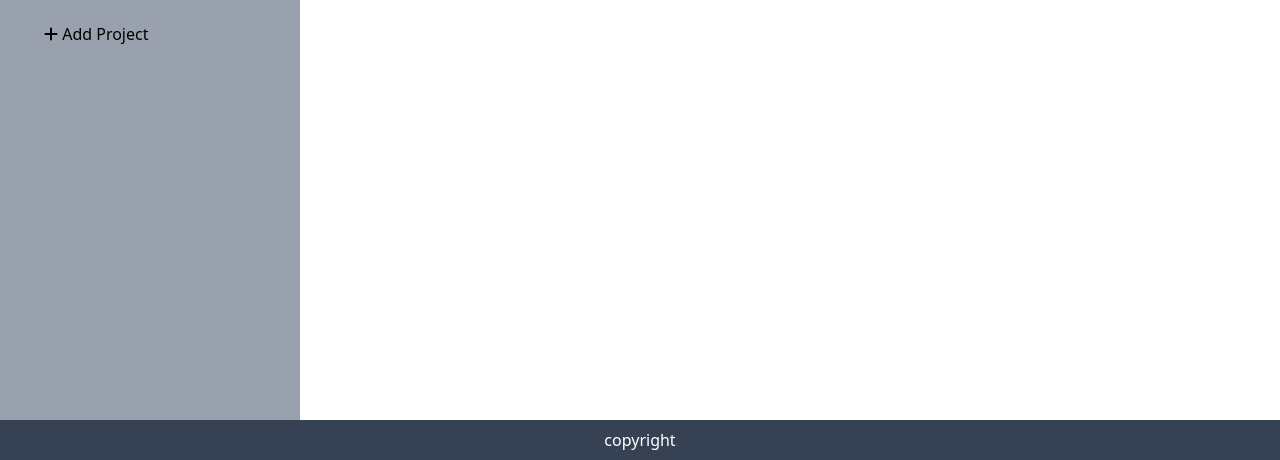
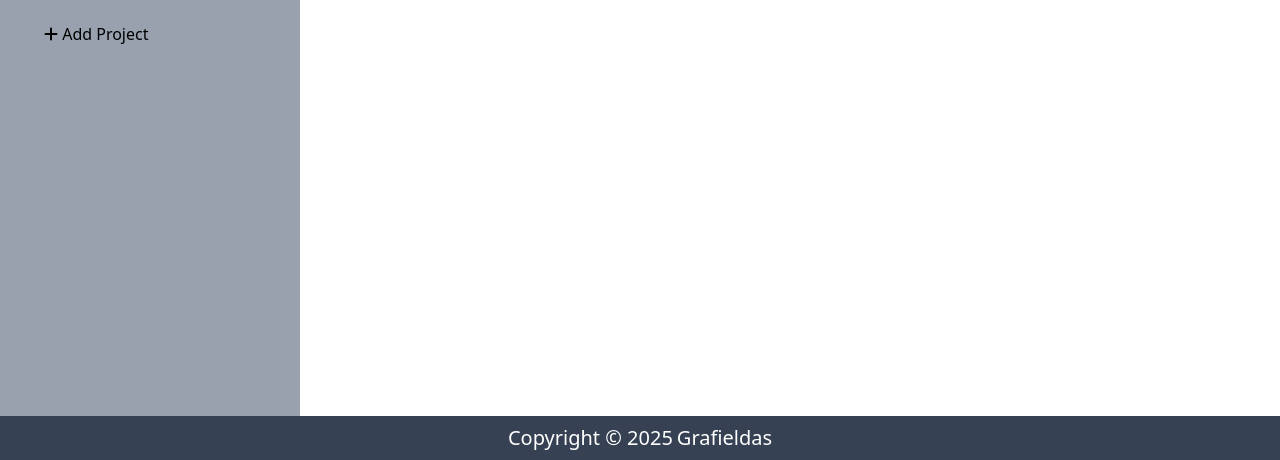
Before and after one commit to Garfieldas/todo-app, a website: page index.html in a window 1280 px wide. Shown: the part 340-800 px from the top of the page. Drawn offline with nearby package versions, Linux system fonts and the light colour scheme.

Commit message:
Added copyright mark to footer and link to github repository

```diff
--- a/index.html
+++ b/index.html
@@ -29,7 +29,15 @@
       <main class="col-span-2 flex justify-center">
         <h1>Inbox</h1>
       </main>
-      <footer class="col-span-3 flex justify-center bg-gray-700 p-2 text-white">copyright</footer>
+      <footer class="col-span-3 flex justify-center gap-1 bg-gray-700 p-2 text-white text-xl">
+        <p>
+        Copyright &#169;
+        <script>
+          document.write(new Date().getFullYear())
+        </script>
+        </p>
+        <a href="https://github.com/Garfieldas/todo-app">Grafieldas</a>
+      </footer>
     </div>
     <script type="module" src="/src/main.ts"></script>
     <script src="https://kit.fontawesome.com/f0a76e6894.js" crossorigin="anonymous"></script>
```
